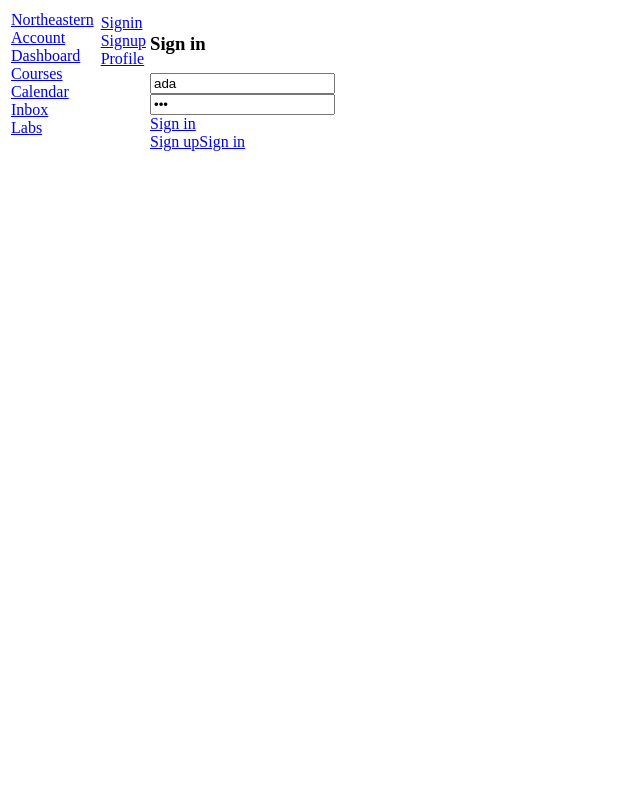
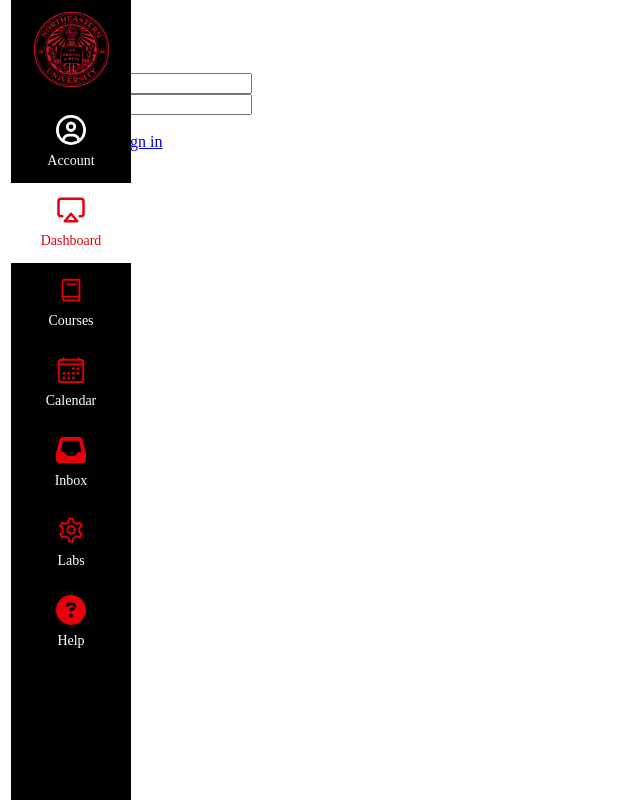
Before and after one commit to yevk55/webdev-client, a Next.js app: page /account/signin in a window 1280 px wide. Shown: the whole page, without its empty margins (0-640 px from the left). Built offline with nearby package versions, Linux system fonts and the light colour scheme.

Commit message:
styled kambaz navigation

```diff
--- a/app/(kambaz)/Navigation.tsx
+++ b/app/(kambaz)/Navigation.tsx
@@ -1,41 +1,96 @@
+import { AiOutlineDashboard } from "react-icons/ai";
+import { IoCalendarOutline } from "react-icons/io5";
+import { LiaBookSolid, LiaCogSolid } from "react-icons/lia";
+import { FaInbox, FaRegCircleUser, FaCircleQuestion } from "react-icons/fa6";
+import { FiAirplay } from "react-icons/fi";
+
 import Link from "next/link";
 
 export default function KambazNavigation() {
   return (
-    <div id="wd-kambaz-navigation">
+    <nav
+      id="wd-kambaz-navigation"
+      className="fixed bottom-0 top-0 z-20 hidden w-[120px] bg-black md:block"
+    >
       <a
         href="https://www.northeastern.edu/"
         id="wd-neu-link"
         target="_blank"
         rel="noreferrer"
+        className="block bg-black py-3 text-center"
       >
-        Northeastern
+        {/* eslint-disable-next-line @next/next/no-img-element */}
+        <img
+          src="/images/NEU.png"
+          width={75}
+          height={75}
+          alt="Northeastern University"
+          className="mx-auto"
+        />
       </a>
+      <Link
+        href="/account"
+        id="wd-account-link"
+        className="block bg-black py-3 text-center text-sm text-white no-underline"
+      >
+        <FaRegCircleUser className="inline-block text-3xl text-white" />
         <br />
-      <Link href="/account" id="wd-account-link">
         Account
       </Link>
+      <Link
+        href="/dashboard"
+        id="wd-dashboard-link"
+        className="block bg-white py-3 text-center text-sm text-red-600 no-underline"
+      >
+        <FiAirplay className="inline-block text-3xl text-red-600" />
         <br />
-      <Link href="/dashboard" id="wd-dashboard-link">
         Dashboard
       </Link>
+      <Link
+        href="/dashboard"
+        id="wd-course-link"
+        className="block bg-black py-3 text-center text-sm text-white no-underline"
+      >
+        <LiaBookSolid className="inline-block text-3xl text-red-600" />
         <br />
-      <Link href="/dashboard" id="wd-course-link">
         Courses
       </Link>
+      <Link
+        href="/calendar"
+        id="wd-calendar-link"
+        className="block bg-black py-3 text-center text-sm text-white no-underline"
+      >
+        <IoCalendarOutline className="inline-block text-3xl text-red-600" />
         <br />
-      <Link href="/calendar" id="wd-calendar-link">
         Calendar
       </Link>
+      <Link
+        href="/inbox"
+        id="wd-inbox-link"
+        className="block bg-black py-3 text-center text-sm text-white no-underline"
+      >
+        <FaInbox className="inline-block text-3xl text-red-600" />
         <br />
-      <Link href="/inbox" id="wd-inbox-link">
         Inbox
       </Link>
+      <Link
+        href="/labs"
+        id="wd-labs-link"
+        className="block bg-black py-3 text-center text-sm text-white no-underline"
+      >
+        <LiaCogSolid className="inline-block text-3xl text-red-600" />
         <br />
-      <Link href="/labs" id="wd-labs-link">
         Labs
       </Link>
+      <Link
+        href="/labs"
+        id="wd-ai-nav-help"
+        className="block bg-black py-3 text-center text-sm text-white no-underline"
+      >
+        <FaCircleQuestion className="inline-block text-3xl text-red-600" />
         <br />
-    </div>
+        Help
+      </Link>
+    </nav>
   );
 }
--- /dev/null
+++ b/app/(kambaz)/kambaz.css
@@ -0,0 +1,29 @@
+@import "tailwindcss/theme" layer(theme);
+@import "tailwindcss/utilities" layer(utilities);
+
+/* System sans-serif — Tailwind utilities alone
+   do not set the body font */
+#wd-kambaz {
+  font-family:
+    system-ui,
+    -apple-system,
+    "Segoe UI",
+    Roboto,
+    "Helvetica Neue",
+    "Noto Sans",
+    "Liberation Sans",
+    Arial,
+    sans-serif;
+  color: #212529;
+  line-height: 1.5;
+}
+#wd-kambaz,
+#wd-kambaz * {
+  box-sizing: border-box;
+}
+
+@media (min-width: 768px) {
+  .wd-main-content-offset {
+    margin-left: 120px;
+  }
+}
--- a/app/(kambaz)/layout.tsx
+++ b/app/(kambaz)/layout.tsx
@@ -1,5 +1,7 @@
 import { ReactNode } from "react";
 import KambazNavigation from "./Navigation";
+import "./kambaz.css";
+
 
 export default function KambazLayout({
   children,
```
Also changed, not shown: public/images/NEU.png (added). Lines whose indentation alone changed are shown as unchanged.
